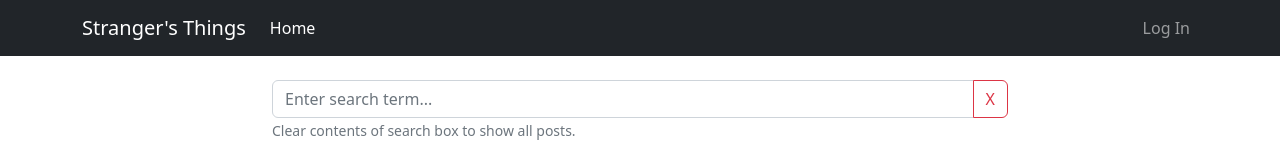
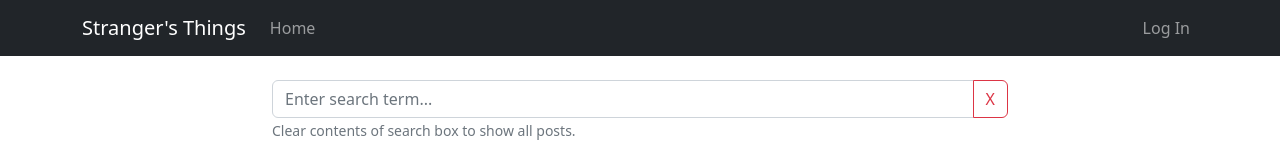
Before and after one commit to indi1984/strangersthingsreact, a React (Create React App) app: page / in a window 1280 px wide. Shown: the top 160 px of the page. Built offline with nearby package versions, Linux system fonts and the light colour scheme; no server answers.

Commit message:
fixed Home link

```diff
--- a/src/Navbar.jsx
+++ b/src/Navbar.jsx
@@ -13,7 +13,7 @@ function NavigationBar(props) {
         <Navbar.Collapse id="responsive-navbar-nav">
           <Nav className="me-auto">
             {!token && (
-            <LinkContainer to="/">
+            <LinkContainer to="/allposts">
               <Nav.Link>
                 Home
               </Nav.Link>
```
